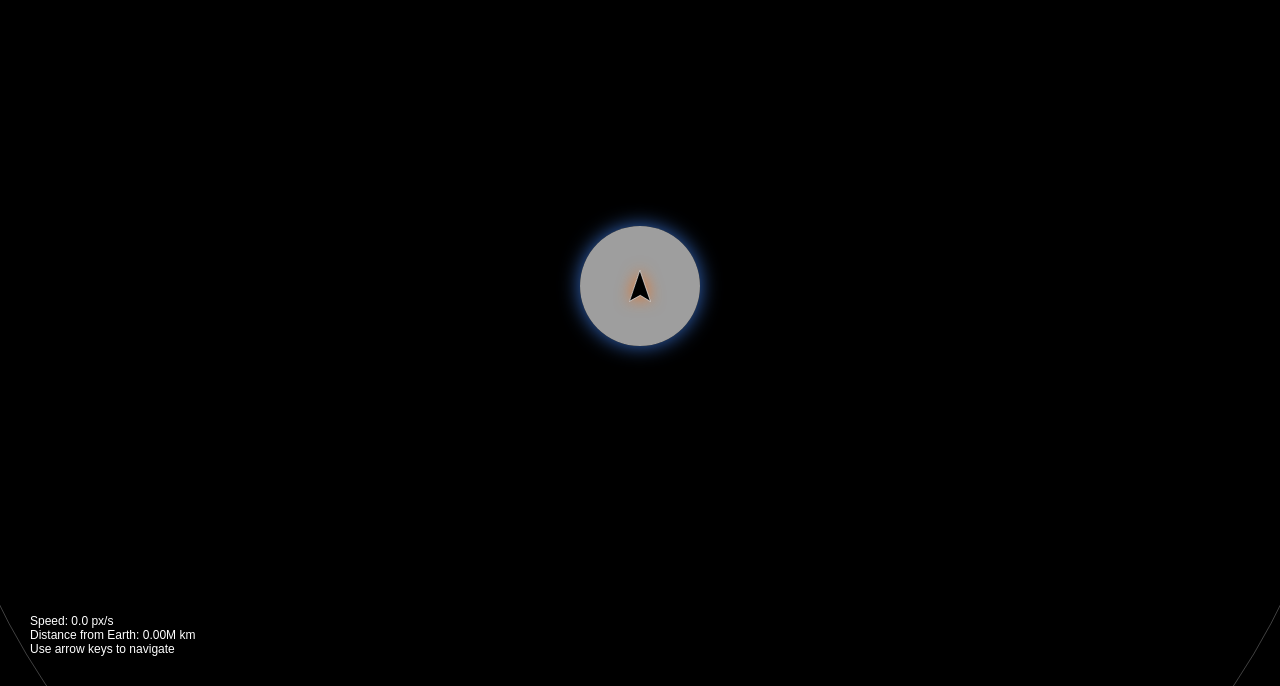
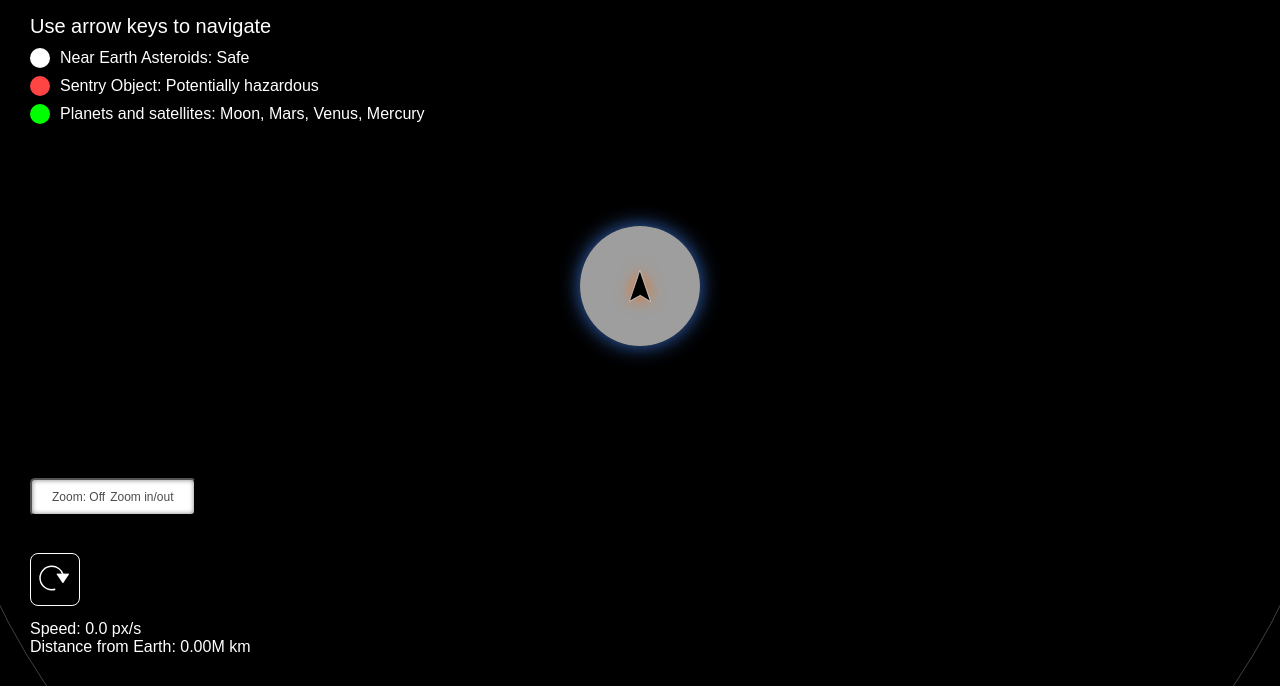
Before and after one commit to hushbrush/Feed, a website: page index.html in a window 1280 px wide. Shown: the part 114-800 px from the top of the page. Drawn offline with nearby package versions, Linux system fonts and the light colour scheme; no server answers; grey boxes are pictures that could not be loaded; a web font is replaced by a local one.

Commit message:
still need to fix zoom

```diff
--- a/index.html
+++ b/index.html
@@ -4,6 +4,7 @@
     <meta charset="UTF-8" />
     <meta name="viewport" content="width=device-width, initial-scale=1.0" />
     <title>Solar System Navigator</title>
+    <link rel="stylesheet" href="https://use.typekit.net/iag7mud.css">
     <link rel="stylesheet" href="style.css" />
     <script src="https://d3js.org/d3.v7.min.js"></script>
     <script src="main.js" defer></script>
--- a/main.js
+++ b/main.js
@@ -362,8 +362,8 @@ function createOrbits(centerX, centerY) {
 
     // Create planet at random position on its orbit
     const angle = Math.random() * Math.PI * 2;
-    const xPosition = centerX + orbitRadius * Math.cos(angle);
-    const yPosition = centerY + orbitRadius * Math.sin(angle);
+    const xPosition = 0 + orbitRadius * Math.cos(angle);
+    const yPosition = 0 + orbitRadius * Math.sin(angle);
 
     const planetElement = document.createElement("div");
     planetElement.className = "planet";
@@ -837,11 +837,10 @@ function updateInfoPanel() {
   }
 
   // Update info text
-  solarSystem.infoPanel.innerHTML = `
-    <div>Speed: ${solarSystem.ship.speed.toFixed(1)} px/s</div>
-    <div>Distance from Earth: ${(distanceKm / 1000000).toFixed(2)}M km</div>
-    <div>Use arrow keys to navigate</div>
-  `;
+solarSystem.infoPanel.innerHTML = `
+    <h3>Speed: ${solarSystem.ship.speed.toFixed(1)} px/s</h3>
+    <h3>Distance from Earth: ${(distanceKm / 1000000).toFixed(2)}M km</h3>
+`;
 }
 
 // Start the solar system
@@ -886,38 +885,121 @@ function xmlToJson(xml) {
     return obj;
 }
 
-function addResetButton() {
+function addButtons() {
+    // Create and set up the reset button
     const resetButton = document.createElement("button");
-    resetButton.innerHTML = "Reset";
+    resetButton.innerHTML = `<img src="/assets/reset.svg" alt="Reset" width="40" height="40">`;
     resetButton.id = "reset-button";
 
     resetButton.addEventListener("click", () => {
-    //   // Select the container and reset its transform (zoom and pan)
-    //   const container = d3.select("#solar-system");
-    //   const containerRect = container.node().getBoundingClientRect();  // Correct this to work with d3
-    //   const screenCenterX = containerRect.width / 2;
-    //   const screenCenterY = containerRect.height / 2;
+        // Reset ship's position to Earth's position
+        solarSystem.ship.x = solarSystem.earthPosition.x;
+        solarSystem.ship.y = solarSystem.earthPosition.y;
 
-    //   // Calculate camera offset to keep ship centered
-    //   solarSystem.camera.x = solarSystem.ship.x - screenCenterX;
-    //   solarSystem.camera.y = solarSystem.ship.y - screenCenterY;
-
-    //   // Reset to the original state (center and scale)
-    //   container.transition()
-    //     .duration(500) // Optional smooth transition for reset
-    //     .style("transform", `scale(1) translate(${solarSystem.camera.x}px, ${solarSystem.camera.y}px)`); // Reset scale and position with correct template literal
-
-    //   // Reset ship position
-      solarSystem.ship.x = solarSystem.earthPosition.x;
-      solarSystem.ship.y = solarSystem.earthPosition.y;
+        // Update camera to the new position
         updateCamera();
     });
 
-
     // Append the reset button to the body
     document.body.appendChild(resetButton);
+
+    // Create and set up the zoom toggle button
+    const toggleZoom = document.createElement("button");
+    toggleZoom.innerHTML = "Zoom in/out";
+    toggleZoom.id = "zoom-toggle";
+
+    let zoomFactor = 1;  // Initial zoom state (zoomed out)
+
+    toggleZoom.addEventListener("click", () => {
+        console.log("Zoom factor:", zoomFactor);
+
+        if (zoomFactor === 1) {
+            // Zoom in (change zoom factor to 5)
+            solarSystem.camera.zoomFactor = 5;
+
+            // Clear previous elements before creating new ones
+            d3.select("#solar-system").selectAll("*").remove(); // This will remove all child elements inside the container
+
+            createSolarSystem();
+
+            console.log("Zoomed in, zoom factor:", zoomFactor);
+        } else {
+            // Zoom out (reset zoom factor to 1)
+            solarSystem.camera.zoomFactor = 1;
+
+            // Clear previous elements before creating new ones
+            d3.select("#solar-system").selectAll("*").remove(); // This will remove all child elements inside the container
+
+            // Recreate the entire solar system at the zoomed-out level
+            createSolarSystem();
+
+            console.log("Zoomed out, zoom factor:", zoomFactor);
+        }
+
+        // Apply the zoom factor with smooth transition
+        const container = d3.select("#solar-system");
+        container.transition()
+            .duration(500) // Smooth transition
+            .style("transform", `scale(${zoomFactor})`); // Apply zoom
+    });
+
+    // Append the zoom toggle button to the body
+    document.body.appendChild(toggleZoom);
+
 }
 
 
+
   // Call the function to add the reset button
-  addResetButton();
+  addButtons();
+
+
+  function createLegend() {
+    // Create a container for the legend
+    const legend = d3.select("body").append("div")
+        .attr("id", "legend");
+
+
+    // Add title to the legend
+    legend.append("h1")
+        .text("Near Earth Objects")
+        .style("text-align", "left-align")
+        .style("margin-bottom", "10px");
+
+    legend.append("h2")
+        .text("Use arrow keys to navigate")
+        .style("text-align", "left-align")
+        .style("margin-bottom", "10px");
+
+    // Define the legend entries (You can modify these based on your requirements)
+    const legendEntries = [
+
+        { label: "Near Earth Asteroids", color: "white", description: "Safe" },
+        { label: "Sentry Object", color: "#ff4444", description: "Potentially hazardous" },
+        { label: "Planets and satellites", color: "#00ff00", description: "Moon, Mars, Venus, Mercury" }
+    ];
+
+    // Append each legend entry
+    const entry = legend.selectAll(".legend-entry")
+        .data(legendEntries)
+        .enter().append("div")
+        .attr("class", "legend-entry")
+        .style("display", "flex")
+        .style("align-items", "center")
+        .style("margin-bottom", "8px");
+
+    // Add color boxes and labels
+    entry.append("div")
+        .style("width", "20px")
+        .style("height", "20px")
+        .style("background-color", d => d.color)
+        .style("margin-right", "10px")
+        .style("border-radius", "10px");
+
+    // Add labels and descriptions
+    entry.append("h3")
+        .text(d => `${d.label}: ${d.description}`);
+}
+
+// Call the function to create the legend
+createLegend();
--- a/style.css
+++ b/style.css
@@ -211,13 +211,81 @@ body {
 
 #reset-button {
   position: absolute;
+  bottom: 80px;
+  left: 30px;
+  padding: 4px 4px;
+  background-color: rgb(0, 0, 0);
+  border-radius: 8px;
+  border: 0.2px solid #ffffff; /* Added border property with 2px width and white color */
+  font-size: 12px;
+  cursor: pointer;
+  z-index: 1000;
+}
+
+#zoom-toggle {
+  position: absolute;
+  bottom: 170px;
+  left: 30px;
+  padding: 10px 20px;
+  background-color: rgba(255, 255, 255);
+  color: rgb(0, 0, 0, 0.7);
+  border-radius: 5px;
+  font-size: 12px;
+  cursor: pointer;
+  z-index: 1000;
+  box-shadow: inset 0 0 5px rgba(0, 0, 0, 0.5);
+  display: flex;
+  align-items: center;
+  justify-content: center;
+}
+
+#zoom-toggle.active {
+  background-color: rgba(0, 0, 0, 0.7);
+  color: white;
+}
+
+#zoom-toggle.active::before {
+  content: "Zoom: On";
+}
+
+#zoom-toggle::before {
+  content: "Zoom: Off";
+  margin-right: 5px;
+}
+
+#legend {
+  border:rgba(255, 255, 255, 1);
+  border-width: 10px;
+  position: absolute;
   top: 20px;
-  right: 20px;
-  padding: 10px 20px;
+  left: 20px;
+  padding: 10px;
   background-color: rgba(0, 0, 0, 0.7);
   color: white;
   border-radius: 5px;
   font-size: 12px;
-  cursor: pointer;
   z-index: 1000;
+  box-shadow: 0 0 5px rgba(0, 0, 0, 0.5);
 }
+
+h1 {
+  font-family: "sol-pro", sans-serif;
+  font-weight: 500;
+  font-style: normal;
+  font-size: 60px;
+  padding-bottom: 20px;
+}
+
+h2{
+  font-family: "scandia-line-web", sans-serif;
+  font-weight: 100;
+  font-style: normal;
+    font-size: 20px;
+}
+
+h3{
+  font-family: "scandia-line-web", sans-serif;
+  font-weight: 100;
+  font-style: normal;
+    font-size: 16px;
+}
```
Also changed, not shown: assets/reset.png (added), assets/reset.svg (added), 2 other files.
